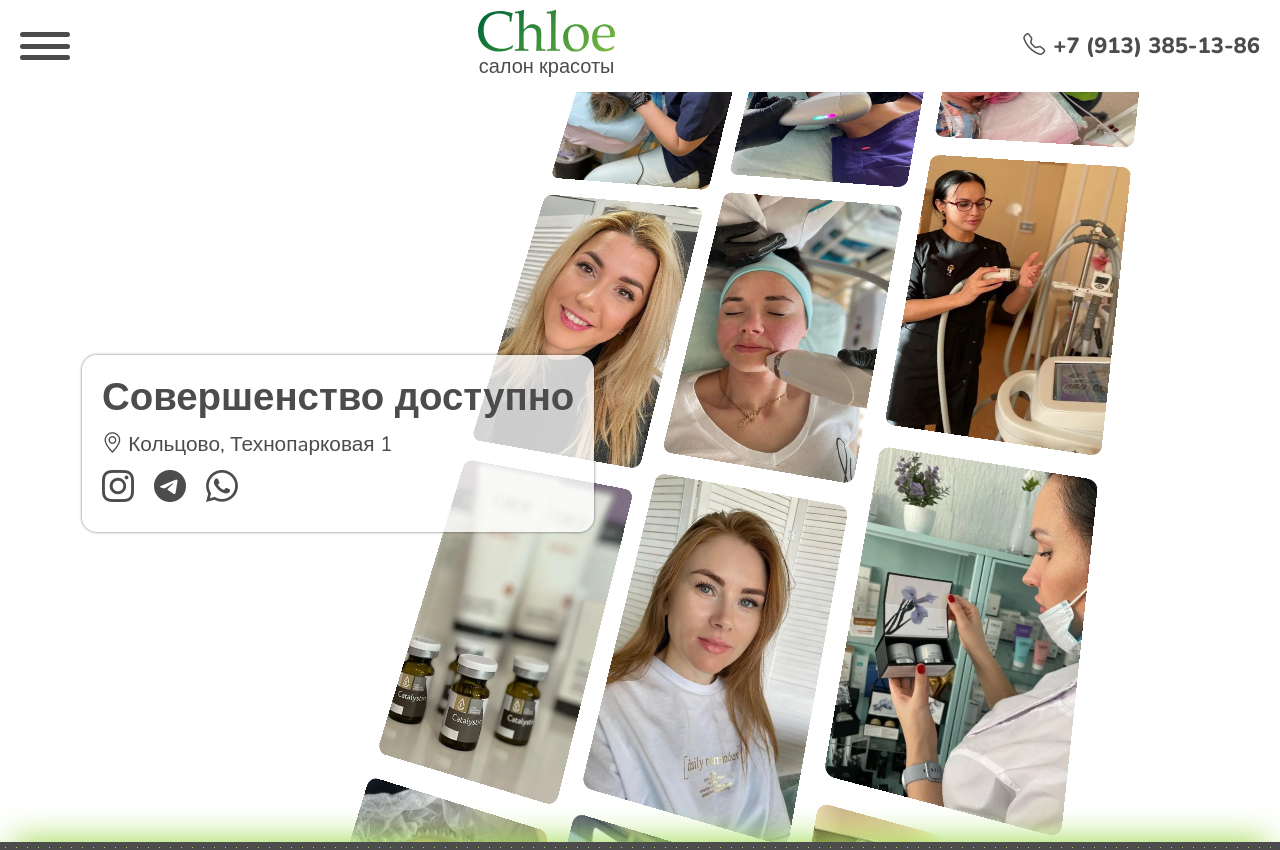
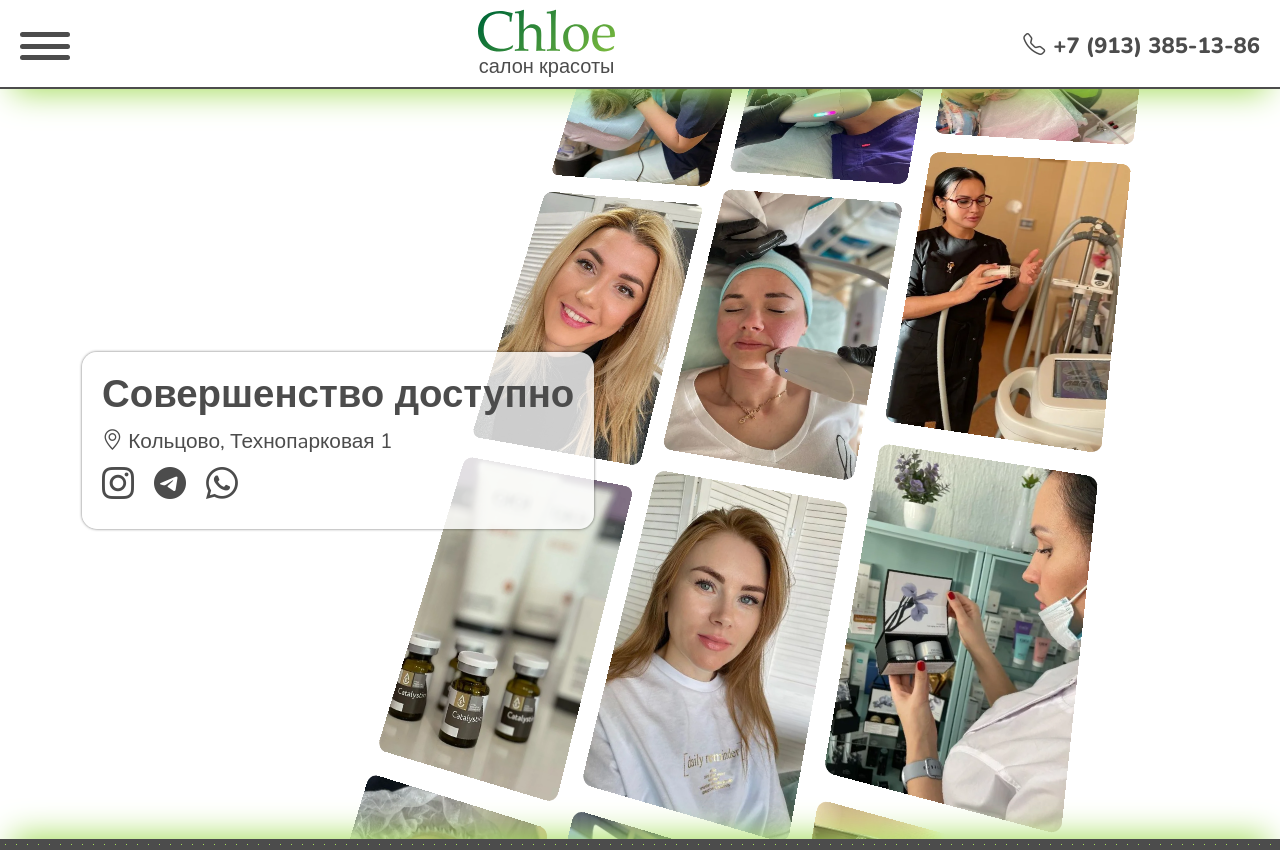
Before and after one commit to kostik-omsk/beauty_salon, a Vue app: page / in a window 1280 px wide. Shown: the top 850 px of the page. Built offline with nearby package versions, Linux system fonts and the light colour scheme.

Commit message:
feat: upd design Navbar

```diff
--- a/src/components/NavBar/AppNavbar.vue
+++ b/src/components/NavBar/AppNavbar.vue
@@ -96,10 +96,14 @@ export default {
   </div>
 </template>
 <style lang="scss" scoped>
-@import '../../assets/var.scss';
+@import '@/assets/var.scss';
 .my-navbar {
-  padding: 5px 20px;
+  position: relative;
+  padding: 5px 20px 0px;
   margin: 0 auto;
+  border-bottom: 2px solid $myprimary;
+  box-shadow: 0 1rem 2rem -0.8rem $mygreen;
+  z-index: 5;
 
   nav {
     display: flex;
@@ -108,6 +112,7 @@ export default {
   }
   .menu-burger {
     cursor: pointer;
+
     #nav-icon {
       height: 40px;
       width: 50px;
@@ -115,6 +120,7 @@ export default {
       align-content: space-evenly;
       position: relative;
       overflow: hidden;
+
       span {
         position: relative;
         display: block;
@@ -123,6 +129,7 @@ export default {
         border-radius: 3px;
         background: $myprimary;
       }
+
       &::after {
         content: '';
         position: absolute;
@@ -135,6 +142,7 @@ export default {
         transition: all 0.5s ease-out;
         transform: translate(-27px, -15px) rotate(45deg);
       }
+
       &:hover::after {
         transform: translate(70px, -5px) rotate(45deg);
       }
```
